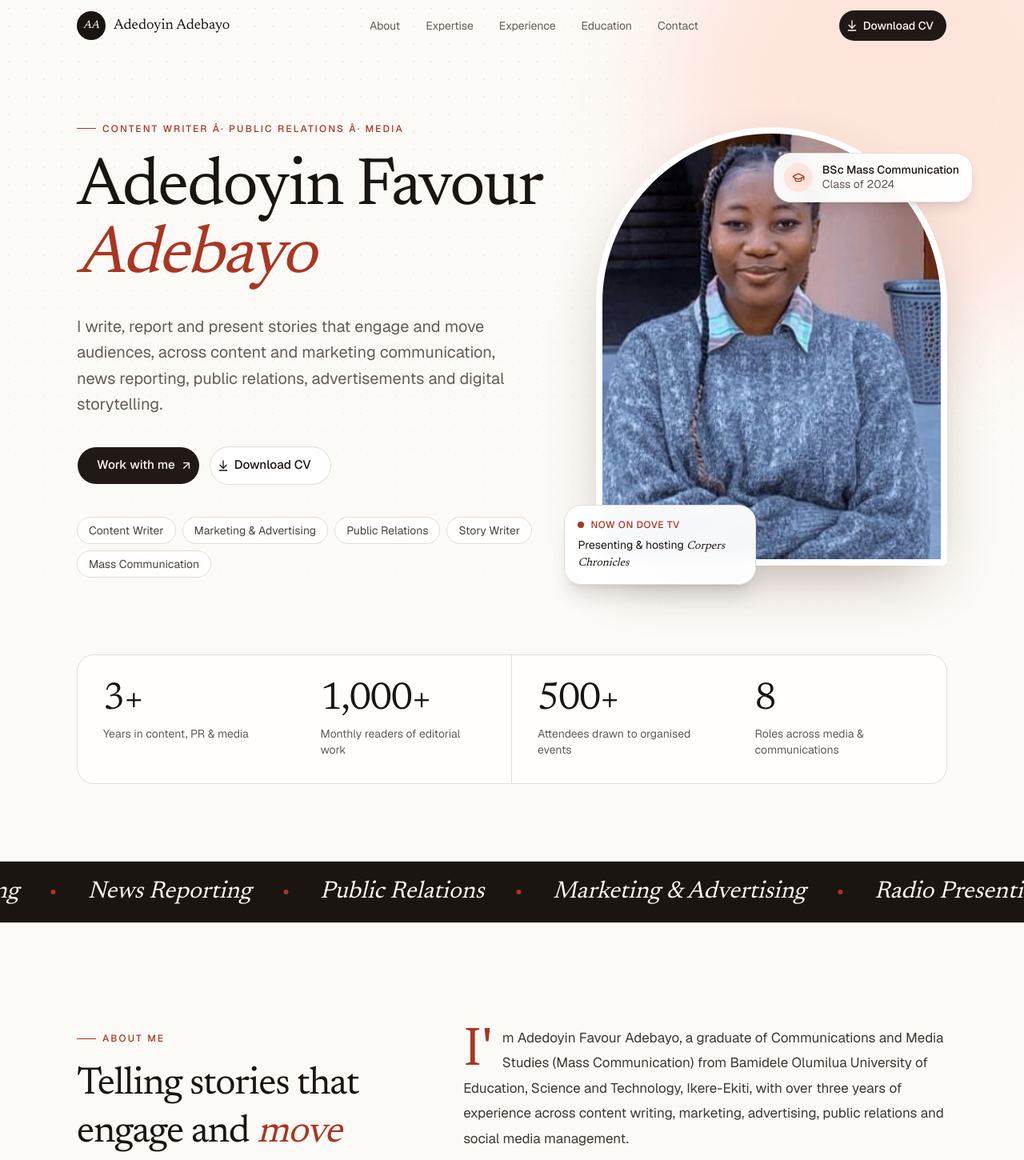
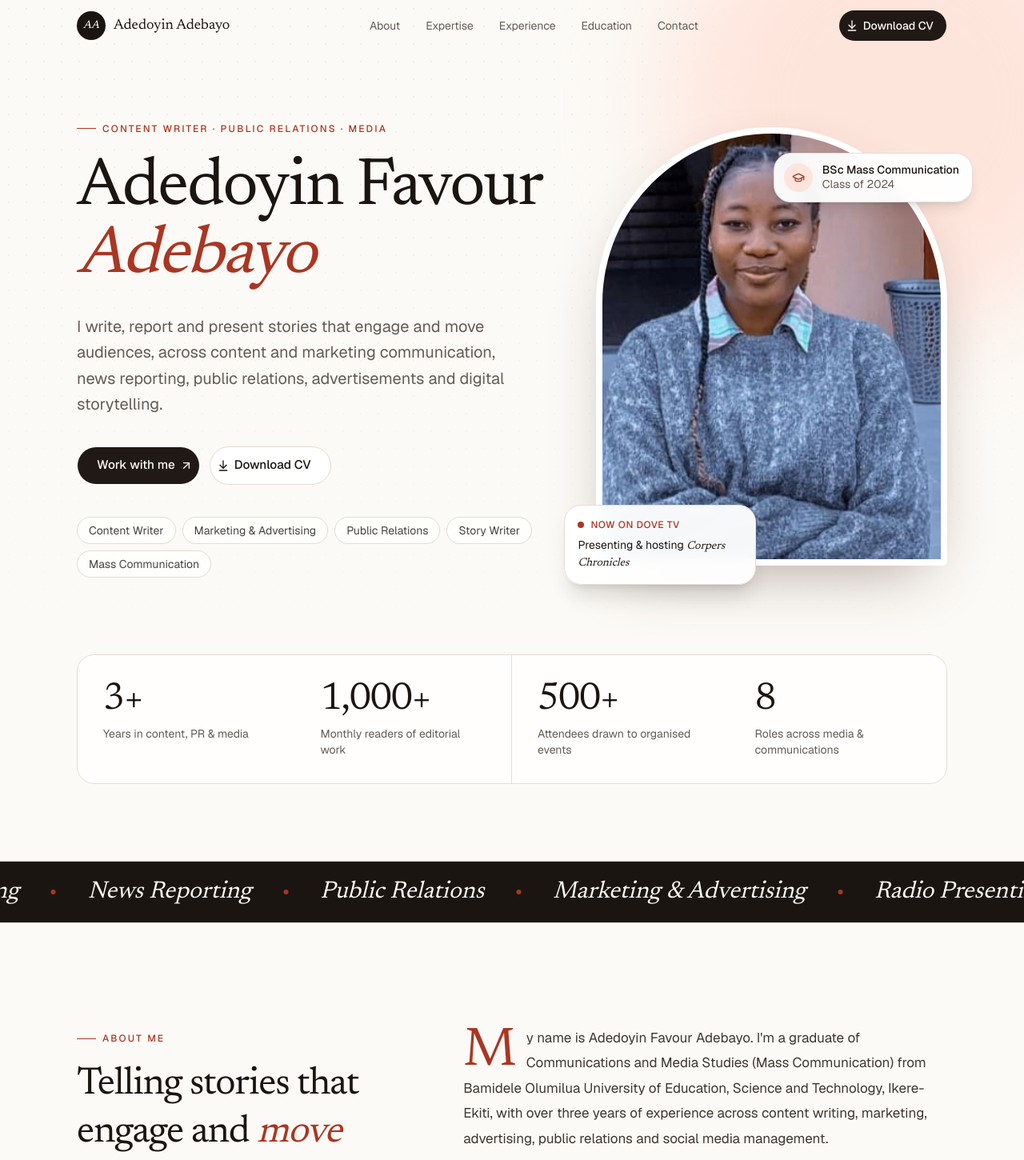
Before and after one commit to Adedara-samuel/toke-s-portfolio, a Next.js app: page / in a window 1280 px wide. Shown: the top 1450 px of the page at 80% size. Built offline with nearby package versions, Linux system fonts and the light colour scheme.

Commit message:
feat: update settings and environment configuration, enhance about and experience sections

```diff
--- a/src/components/sections/about.tsx
+++ b/src/components/sections/about.tsx
@@ -36,7 +36,7 @@ export function About() {
         <article className="article">
           <Reveal>
             <p className="dropcap">
-              I&apos;m Adedoyin Favour Adebayo, a graduate of Communications and Media Studies (Mass
+              My name is Adedoyin Favour Adebayo. I&apos;m a graduate of Communications and Media Studies (Mass
               Communication) from Bamidele Olumilua University of Education, Science and Technology,
               Ikere-Ekiti, with over three years of experience across content writing, marketing,
               advertising, public relations and social media management.
--- a/src/components/sections/experience.tsx
+++ b/src/components/sections/experience.tsx
@@ -33,7 +33,7 @@ export function Experience() {
   return (
     <section id="experience" className="py-24 sm:py-32">
       <div className="mx-auto max-w-6xl px-5 sm:px-8">
-        <div className="flex flex-col justify-between gap-8 lg:flex-row lg:items-end">
+        <div className="flex flex-col gap-8">
           <Reveal>
             <p className="eyebrow">Experience</p>
             <h2 className="mt-5 max-w-xl font-heading text-4xl leading-tight tracking-tight sm:text-5xl">
@@ -46,7 +46,7 @@ export function Experience() {
               value={filter}
               onValueChange={(value) => setFilter(value as ExperienceCategory | "all")}
             >
-              <TabsList className="h-auto! w-full flex-wrap justify-start gap-1 rounded-2xl bg-secondary p-1 sm:w-fit sm:rounded-full">
+              <TabsList className="h-auto! w-full flex-wrap justify-start gap-1 rounded-2xl bg-secondary p-1 sm:w-fit sm:flex-nowrap sm:rounded-full">
                 {experienceCategories.map((category) => (
                   <TabsTrigger
                     key={category.value}
--- a/src/components/sections/hero.tsx
+++ b/src/components/sections/hero.tsx
@@ -14,7 +14,7 @@ export function Hero() {
       <div className="relative mx-auto grid max-w-6xl items-center gap-14 px-5 sm:px-8 lg:grid-cols-[1.15fr_0.85fr]">
         <div>
           <Reveal>
-            <p className="eyebrow">Content Writer Â· Public Relations Â· Media</p>
+            <p className="eyebrow">Content Writer · Public Relations · Media</p>
           </Reveal>
 
           <Reveal delay={0.05}>
```
Also changed, not shown: .claude/settings.json, 1 other file (tests, documents, lock files or other folders).
